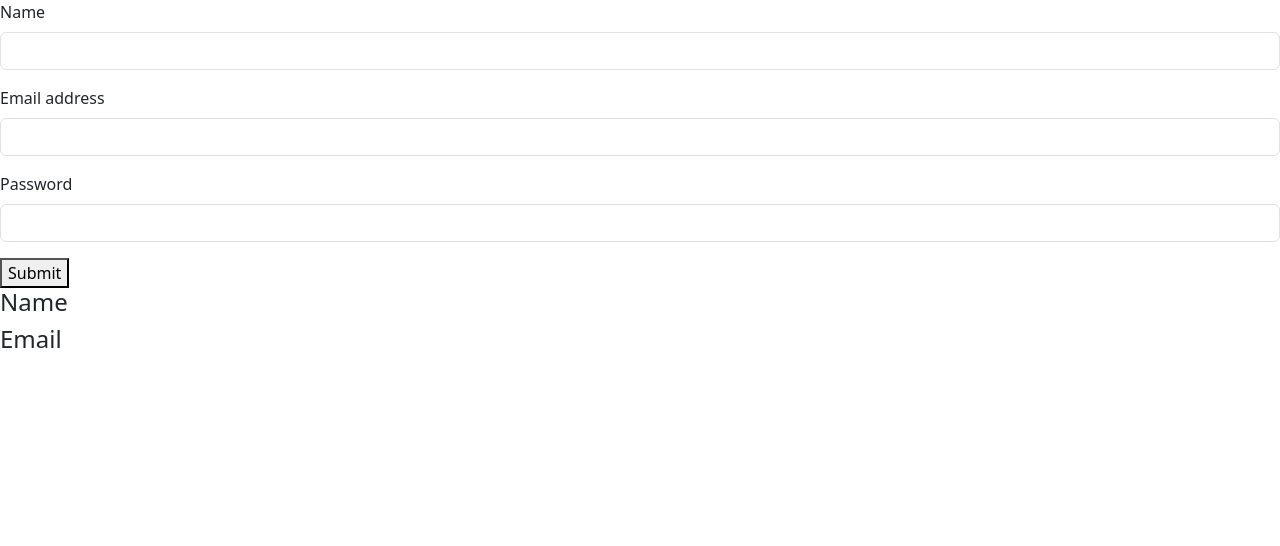
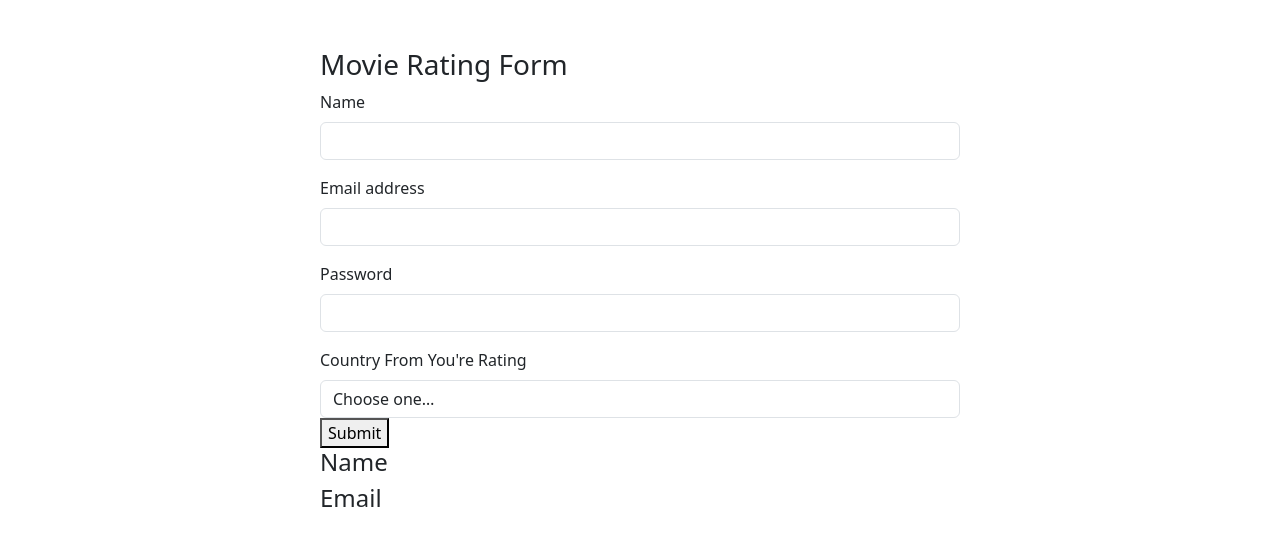
Before and after one commit to showmik-sharma-dinoboundhu/SOFTWARE__DEVELOPMENT__PROJECT__WITH__-PHITRON-, a Django app: page /first_app/form/ in a window 1280 px wide. Shown: the part 56-602 px from the top of the page. Run offline with Django 5.2, Linux system fonts and the light colour scheme; some libraries are stand-ins or nearby versions.

Commit message:
More About HTML Form in DJango

```diff
--- a/Week-04_Working_With_Models/Module-13_Forms_In_DJango/project_5/first_app/templates/html_temp/about.html
+++ b/Week-04_Working_With_Models/Module-13_Forms_In_DJango/project_5/first_app/templates/html_temp/about.html
@@ -3,4 +3,5 @@
 {% block content %}
     <h4>Name {{name}}</h4>
     <h4>Email {{email}}</h4>
+    <h4>Select {{select}}</h4>
 {% endblock %}
--- a/Week-04_Working_With_Models/Module-13_Forms_In_DJango/project_5/first_app/templates/html_temp/form.html
+++ b/Week-04_Working_With_Models/Module-13_Forms_In_DJango/project_5/first_app/templates/html_temp/form.html
@@ -1,6 +1,10 @@
 {% extends "home.html" %}
 
 {% block content %}
+
+<div style="width: 50%; height: 500px; margin: auto" class="pt-5">
+   <h3>Movie Rating Form</h3>
+        {% comment %} <form method="get" action="/first_app/about/"> {% endcomment %}
         <form method="post" action="/first_app/about/">
             {% csrf_token %}
             <div class="mb-3">
@@ -15,9 +19,20 @@
                     <label for="exampleInputPassword1" class="form-label">Password</label>
                     <input type="password" class="form-control" id="exampleInputPassword1">
             </div>
+            <div class="form-field">
+                <label for="fieldSelect" class="form-label">Country From You're Rating</label>
+                <select class="form-control" id="fieldSelect" name='select'>
+                <option selected>Choose one…</option>
+                <option value="United States">United States</option>
+                <option value="Canada">Canada</option>
+                <option value="United Kingdom">United Kingdom</option>
+                <option value="Bangladesh">Bangladesh</option>
+                </select>
+            </div>
             <button type="submit" class="btn-solid theme-primary">Submit</button>
         </form>
 
         <h4>Name {{name}}</h4>
         <h4>Email {{email}}</h4>
+</div>
 {% endblock  %}
--- a/Week-04_Working_With_Models/Module-13_Forms_In_DJango/project_5/first_app/views.py
+++ b/Week-04_Working_With_Models/Module-13_Forms_In_DJango/project_5/first_app/views.py
@@ -5,12 +5,16 @@ def index(request):
     return render(request, './html_temp/index.html')
 
 def about(request):
+    name = ""
+    email = ""
+    select = ""
     if(request.method) == "POST":
         name = request.POST.get("username")
         email = request.POST.get("email")
-        return render(request, './html_temp/about.html', {"name" : name, "email" : email})
+        select = request.POST.get("select")
+        return render(request, './html_temp/about.html', {"name" : name, "email" : email, "select" : select})
     else:
-        return render(request, './html_temp/about.html', {"name" : name, "email" : email})
+        return render(request, './html_temp/about.html')
 
 def form(request):
     return render(request, './html_temp/form.html')
```
Lines whose indentation alone changed are shown as unchanged.
